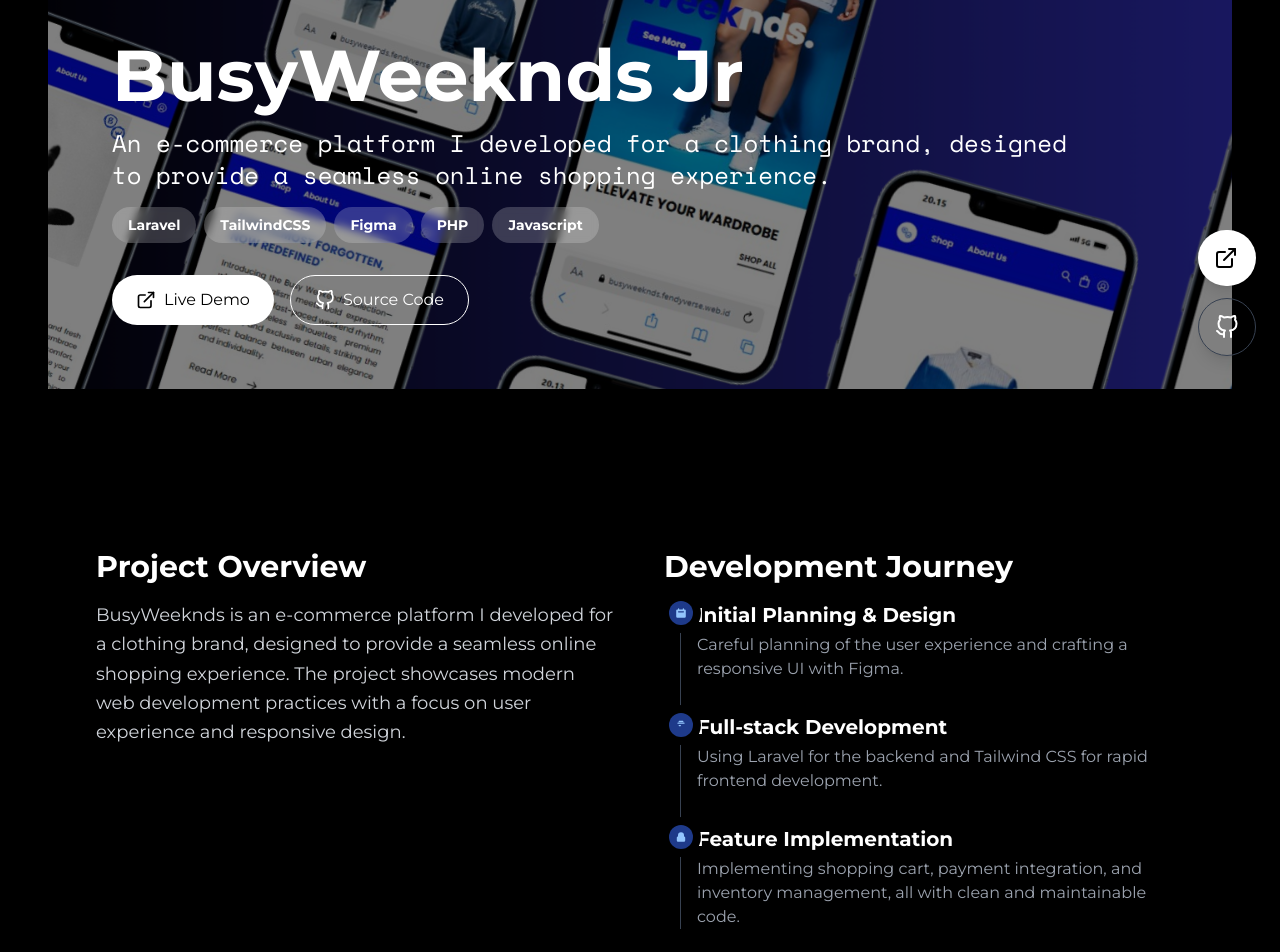
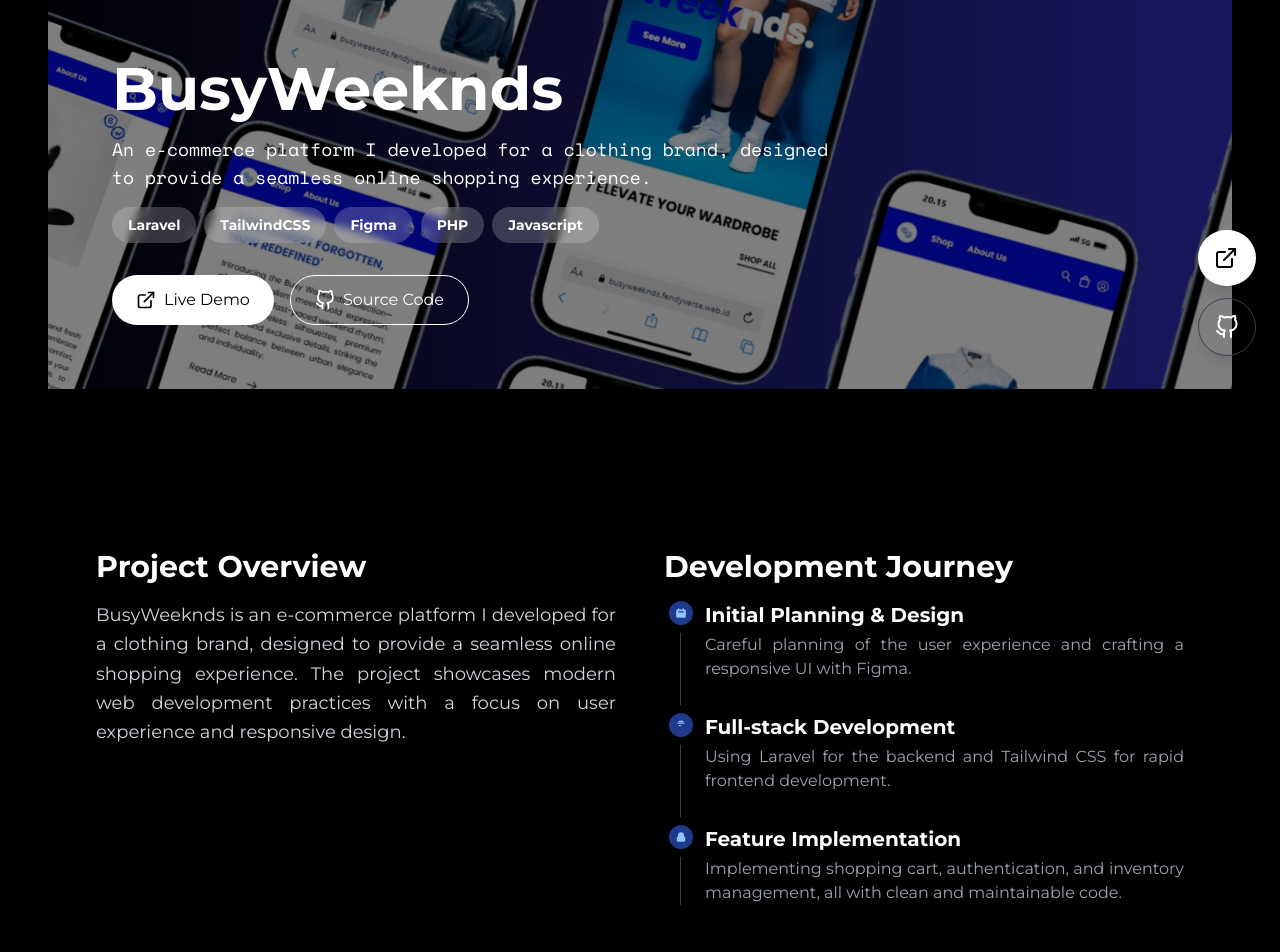
Before and after one commit to Fendyra/my-portfolio, a Next.js app: page /works/1 in a window 1280 px wide. Shown: the part 420-1372 px from the top of the page. Built offline with nearby package versions, Linux system fonts and the light colour scheme.

Commit message:
Update Detail Project

```diff
--- a/src/app/works/[works1]/page.jsx
+++ b/src/app/works/[works1]/page.jsx
@@ -22,7 +22,7 @@
 const BusyWeekndsDetail = () => {
   const project = {
     id: 1,
-    title: "BusyWeeknds Jr",
+    title: "BusyWeeknds",
     description:
       "An e-commerce platform I developed for a clothing brand, designed to provide a seamless online shopping experience.",
     category: "Web",
@@ -109,12 +109,12 @@
             transition={{ delay: 0.5, duration: 0.6 }}
           >
             <h1
-              className={`${montserrat.className} font-bold text-5xl md:text-7xl mb-4`}
+              className={`${montserrat.className} font-bold text-4xl md:text-6xl lg:text-6xl mb-4`}
             >
               {project.title}
             </h1>
             <p
-              className={`${spaceMono.className} text-xl md:text-2xl max-w-prose`}
+              className={`${spaceMono.className} text-lg md:text-lg lg:text-lg max-w-prose text-justify`}
             >
               {project.description}
             </p>
@@ -170,7 +170,7 @@
             <h2 className={`${montserrat.className} text-3xl font-bold mb-4`}>
               Project Overview
             </h2>
-            <p className="text-lg leading-relaxed text-gray-700 dark:text-gray-300">
+            <p className="text-lg leading-relaxed text-gray-700 dark:text-gray-300 text-justify">
               BusyWeeknds is an e-commerce platform I developed for a clothing
               brand, designed to provide a seamless online shopping experience.
               The project showcases modern web development practices with a
@@ -211,11 +211,11 @@
                   </svg>
                 </span>
                 <h3
-                  className={`${montserrat.className} text-xl font-semibold text-gray-900 dark:text-white mb-1`}
+                  className={`${montserrat.className} text-xl font-semibold text-gray-900 dark:text-white mb-1 ml-2 md:ml-2 lg:ml-2`}
                 >
                   Initial Planning & Design
                 </h3>
-                <p className="text-gray-600 dark:text-gray-400">
+                <p className="text-gray-600 dark:text-gray-400 ml-2 md:ml-2 lg:ml-2 text-justify">
                   Careful planning of the user experience and crafting a
                   responsive UI with Figma.
                 </p>
@@ -241,11 +241,11 @@
                   </svg>
                 </span>
                 <h3
-                  className={`${montserrat.className} text-xl font-semibold text-gray-900 dark:text-white mb-1`}
+                  className={`${montserrat.className} text-xl font-semibold text-gray-900 dark:text-white mb-1 ml-2 md:ml-2 lg:ml-2 `}
                 >
                   Full-stack Development
                 </h3>
-                <p className="text-gray-600 dark:text-gray-400">
+                <p className="text-gray-600 dark:text-gray-400 ml-2 md:ml-2 lg:ml-2 text-justify">
                   Using Laravel for the backend and Tailwind CSS for rapid
                   frontend development.
                 </p>
@@ -271,12 +271,12 @@
                   </svg>
                 </span>
                 <h3
-                  className={`${montserrat.className} text-xl font-semibold text-gray-900 dark:text-white mb-1`}
+                  className={`${montserrat.className} text-xl font-semibold text-gray-900 dark:text-white mb-1 ml-2 md:ml-2 lg:ml-2`}
                 >
                   Feature Implementation
                 </h3>
-                <p className="text-gray-600 dark:text-gray-400">
-                  Implementing shopping cart, payment integration, and inventory
+                <p className="text-gray-600 dark:text-gray-400 ml-2 md:ml-2 lg:ml-2 text-justify">
+                  Implementing shopping cart, authentication, and inventory
                   management, all with clean and maintainable code.
                 </p>
               </motion.li>
@@ -329,7 +329,7 @@
                   animate={{ height: "auto", opacity: 1 }}
                   exit={{ height: 0, opacity: 0 }}
                   transition={{ duration: 0.3 }}
-                  className="p-4 pt-0 text-gray-700 dark:text-gray-300"
+                  className="p-4 pt-0 text-gray-700 dark:text-gray-300 mt-3 text-justify"
                 >
                   <p>
                     The biggest success of this project was creating a fully
@@ -376,7 +376,7 @@
                   animate={{ height: "auto", opacity: 1 }}
                   exit={{ height: 0, opacity: 0 }}
                   transition={{ duration: 0.3 }}
-                  className="p-4 pt-0 text-gray-700 dark:text-gray-300"
+                  className="p-4 pt-0 text-gray-700 dark:text-gray-300 mt-3 text-justify"
                 >
                   <p>
                     One of the main challenges was implementing secure payment
--- a/src/app/works/page.jsx
+++ b/src/app/works/page.jsx
@@ -20,7 +20,7 @@
 const AllProjects = [
   {
     id: 1,
-    title: "BusyWeeknds Jr",
+    title: "BusyWeeknds",
     description:
       "An e-commerce website for the clothing brand BusyWeeknds, offering a modern, responsive, and user-friendly online shopping experience.",
     category: "Web",
```
